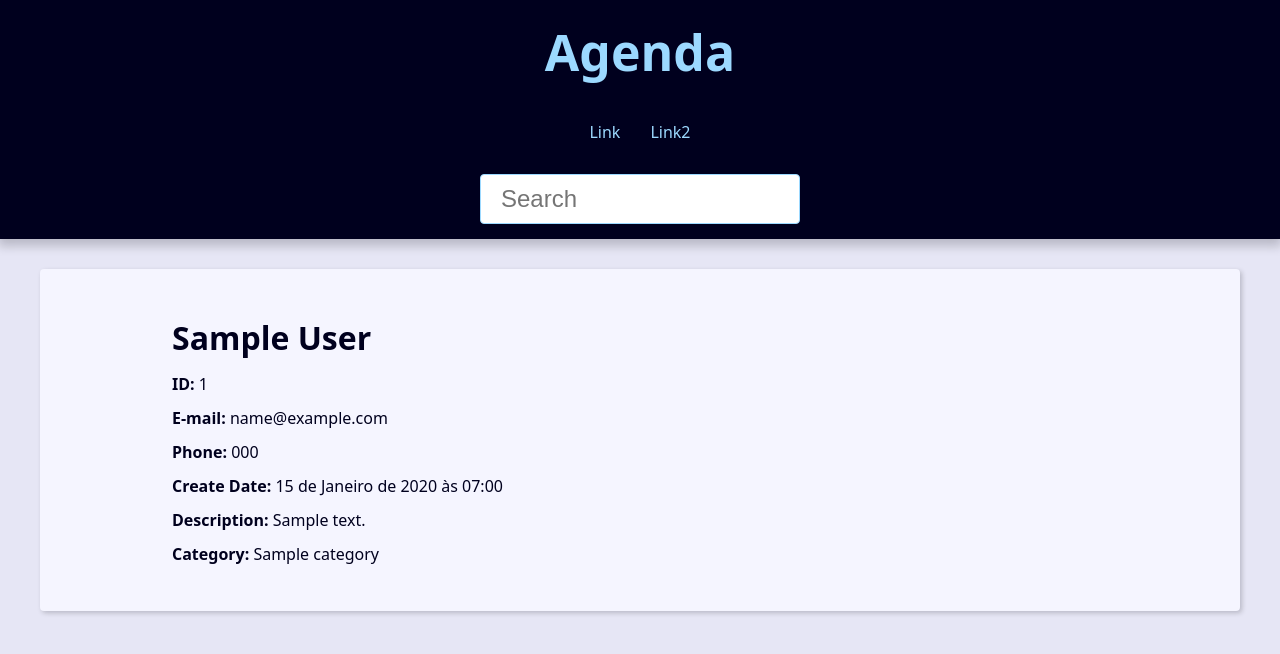
After one commit to GrigorEduardo/agend_django, a Django app: page /1/ in a window 1280 px wide. The commit adds this page. Shown: the top 654 px of the page. Run offline with Django 5.2, Linux system fonts and the light colour scheme; tables that the repository leaves empty hold one stand-in row (values such as "Sample post").

Commit message:
adicionando algumas att

```diff
--- a/base_static/global/css/style.css
+++ b/base_static/global/css/style.css
@@ -1,3 +1,314 @@
-body {
-    background: red;
-}
+:root {
+    --spacing: 1.5rem;
+    --link-dark-color: rgb(0, 83, 134);
+    --link-light-color: rgb(156, 217, 255);
+    --clr-white: rgb(245, 245, 255);
+    --clr-black: rgb(0, 0, 30);
+    --clr-light-gray: rgb(230, 230, 245);
+    --clr-dark-shadow-5: rgba(0, 0, 10, 5%);
+    --clr-dark-shadow-10: rgba(0, 0, 10, 10%);
+    --clr-dark-shadow-20: rgba(0, 0, 10, 20%);
+    --clr-light-shadow-5: rgba(200, 200, 255, 5%);
+    --clr-light-shadow-10: rgba(200, 200, 255, 10%);
+    --clr-light-shadow-20: rgba(200, 200, 255, 20%);
+    --main-page-width: 120rem;
+    --table-min-width: 60rem;
+    --biggest-font-size: 5rem;
+    --bigger-font-size: 4rem;
+    --big-font-size: 3.2rem;
+    --medium-font-size: 2.4rem;
+    --small-font-size: 1.6rem;
+    --smaller-font-size: 1.4rem;
+    --smallest-font-size: 1.2rem;
+    --transition-fast: 300ms;
+    --transition-medium: 600ms;
+    --transition-slow: 1s;
+    --default-border-radius: 4px;
+  }
+
+  *,
+  *::before,
+  *::after {
+    margin: 0;
+    padding: 0;
+    box-sizing: border-box;
+  }
+
+  html {
+    font-size: 62.5%;
+  }
+
+  body {
+    font-family: system-ui, -apple-system, BlinkMacSystemFont, 'Segoe UI', Roboto,
+      Oxygen, Ubuntu, Cantarell, 'Open Sans', 'Helvetica Neue', sans-serif;
+    line-height: 1.5;
+    font-size: var(--small-font-size);
+    color: var(--clr-black);
+    -webkit-font-smoothing: antialiased;
+    background: var(--clr-light-gray);
+  }
+
+  img,
+  svg {
+    display: block;
+    max-width: 100%;
+  }
+
+  .header {
+    background: var(--clr-black);
+    padding: var(--spacing);
+    box-shadow: 0 5px 10px 2px var(--clr-dark-shadow-20);
+    z-index: 1;
+    position: relative;
+  }
+
+  .header-heading {
+    font-size: var(--biggest-font-size);
+    text-align: center;
+  }
+
+  .header-link {
+    color: var(--link-light-color);
+    text-decoration: none;
+    transition: filter var(--transition-fast) ease-in-out;
+  }
+
+  .header-link:hover {
+    filter: brightness(70%);
+  }
+
+  .menu {
+    margin: var(--spacing);
+  }
+
+  .menu-list {
+    list-style: none;
+    display: flex;
+    justify-content: center;
+    flex-flow: row wrap;
+  }
+
+  .menu-link {
+    display: block;
+    padding: var(--spacing);
+    color: var(--link-light-color);
+    text-decoration: none;
+    transition: background-color var(--transition-fast) ease-in-out;
+    border-radius: var(--default-border-radius);
+  }
+
+  .menu-link:hover {
+    background: var(--clr-light-shadow-10);
+  }
+
+  .content {
+    max-width: var(--main-page-width);
+    margin: calc(var(--spacing) * 2) auto;
+    padding: var(--spacing);
+    background: var(--clr-white);
+    box-shadow: 2px 2px 5px var(--clr-dark-shadow-20);
+    border-radius: var(--default-border-radius);
+  }
+
+  .responsive-table {
+    width: 100%;
+    overflow-x: auto;
+  }
+
+  .contacts-table {
+    width: 100%;
+    min-width: var(--table-min-width);
+    border-collapse: collapse;
+  }
+
+  .table-caption {
+    font-size: var(--medium-font-size);
+    font-weight: bold;
+    padding: var(--spacing);
+  }
+
+  .table-row {
+    text-align: left;
+    text-overflow: ellipsis;
+    transition: background-color var(--transition-fast) ease-in-out;
+  }
+
+  .table-row:nth-of-type(2n) {
+    background: var(--clr-dark-shadow-5);
+  }
+
+  .table-row:not(.table-row-header):hover {
+    background: var(--clr-dark-shadow-10);
+  }
+
+  .table-row-header {
+    background: var(--clr-light-gray);
+    color: var(--clr-black);
+  }
+
+  .table-cel,
+  .table-header {
+    padding: var(--spacing);
+  }
+
+  .table-link {
+    color: var(--link-dark-color);
+    transition: color var(--transition-fast) ease-in-out;
+    text-decoration: none;
+  }
+
+  .table-link:hover {
+    color: var(--clr-black);
+  }
+
+  @media (min-width: 600px) {
+    .single-contact {
+      max-width: 80%;
+      margin: calc(var(--spacing) * 2) auto;
+    }
+  }
+
+  .single-contact h1 {
+    margin: 1rem 0;
+  }
+
+  .single-contact p {
+    margin: 1rem 0;
+  }
+
+  .pagination {
+    margin-top: var(--spacing);
+    display: flex;
+    justify-content: center;
+    padding: calc(var(--spacing) * 0.8);
+    font-size: var(--small-font-size);
+  }
+
+  .pagination .step-links {
+    display: flex;
+    gap: calc(var(--spacing) * 0.8);
+  }
+
+  .pagination .step-links a {
+    color: var(--link-dark-color);
+    transition: color var(--transition-fast) ease-in-out;
+    text-decoration: none;
+    display: block;
+  }
+
+  .search {
+    display: flex;
+    justify-content: center;
+  }
+
+  .search-input {
+    font-size: var(--medium-font-size);
+    padding: 1rem 2rem;
+    width: 100%;
+    max-width: 32rem;
+    border-radius: var(--default-border-radius);
+    border: 1px solid var(--link-light-color);
+  }
+
+  .search-input:focus {
+    box-shadow: 0 0 15px var(--link-light-color);
+  }
+
+  .message {
+    max-width: 600px;
+    margin: var(--spacing) auto;
+    margin-top: calc(var(--spacing) * 2);
+    padding: var(--spacing);
+    text-align: center;
+    border-radius: var(--default-border-radius);
+    font-size: var(--smaller-font-size);
+  }
+
+  .message.success {
+    background: rgba(0, 255, 0, 0.3);
+    border: 1px solid rgba(0, 255, 0, 90%);
+  }
+
+  .message.error {
+    background: rgba(255, 0, 0, 0.3);
+    border: 1px solid rgba(255, 0, 0, 90%);
+  }
+
+  .message.warning {
+    background: rgba(255, 255, 0, 0.3);
+    border: 1px solid rgba(255, 255, 0, 90%);
+  }
+
+  .form-wrapper {
+    max-width: 60rem;
+    margin: var(--spacing) auto;
+  }
+
+  .form-content {
+    margin: var(--spacing) 0;
+  }
+
+  .form-group {
+    display: flex;
+    flex-direction: column;
+    padding-bottom: var(--spacing);
+  }
+  .errorlist {
+    list-style: none;
+    font-size: var(--smaller-font-size);
+    color: tomato;
+  }
+  .errorlist.nonfield {
+    color: inherit;
+  }
+
+  .form-group p {
+    margin: 1em 0;
+  }
+
+  .form-group .help-text,
+  .form-group .help-text ~ ul {
+    margin: 0;
+    font-size: var(--smallest-font-size);
+    list-style: none;
+  }
+
+  .form-group input,
+  .form-group textarea,
+  .form-group select {
+    padding: 1rem;
+    border-radius: var(--default-border-radius);
+    border: 1px solid var(--link-dark-color);
+  }
+
+  .form-group input:focus,
+  .form-group textarea:focus,
+  .form-group select:focus {
+    outline: none;
+    box-shadow: 0 0 5px var(--link-dark-color);
+  }
+
+  .form-group label {
+    font-size: var(--smaller-font-size);
+  }
+
+  .btn {
+    background-color: var(--link-dark-color);
+    color: var(--clr-white);
+    font-weight: bold;
+    border: none;
+    padding: 1rem 2rem;
+    border-radius: var(--default-border-radius);
+    cursor: pointer;
+    transition: filter var(--transition-fast) ease-in-out;
+  }
+
+  .btn:hover {
+    filter: brightness(90%);
+  }
+
+  .btn:focus,
+  .btn:active {
+    filter: brightness(80%);
+    box-shadow: 0 0 5px var(--link-dark-color);
+  }
--- a/base_templates/global/base.html
+++ b/base_templates/global/base.html
@@ -4,9 +4,14 @@
     <meta charset="UTF-8">
     <meta name="viewport" content="width=device-width, initial-scale=1.0">
     <title>Document</title>
-    <link rel="stylesheet" href="{% static "global/css/style.css" %}">
+    <link rel="stylesheet" href="{% static 'global/css/style.css' %}">
 </head>
 <body>
-    <h1>Qualquer</h1>
+    {% include "global/partials/_header.html" %}
+    <main class="content">
+        {% block content %}
+
+        {% endblock content %}
+    </main>
 </body>
 </html>
--- /dev/null
+++ b/base_templates/global/partials/_header.html
@@ -0,0 +1,30 @@
+<header class="header">
+    <h1 class="header-heading">
+        <a href="{% url "contact:index" %}" class="header-link">
+            Agenda
+        </a>
+    </h1>
+    <nav class="menu">
+        <ul class="menu-list">
+            <li class="menu-item">
+                <a href="" class="menu-link">
+                    Link
+                </a>
+            </li>
+            <li class="menu-item">
+                <a href="" class="menu-link">
+                    Link2
+                </a>
+            </li>
+        </ul>
+    </nav>
+
+    <div class="search">
+        <form action="" method="get">
+            <input type="text"
+            class="search-input"
+            placeholder="Search" id="search"
+            name="q">
+        </form>
+    </div>
+</header>
--- a/contact/models.py
+++ b/contact/models.py
@@ -1,8 +1,19 @@
 from django.db import models
 from django.utils import timezone
-
+from django.contrib.auth.models import User
 # Create your models here.
 
+
+
+class Category(models.Model):
+
+    class Meta:
+        verbose_name = 'Category'
+        verbose_name_plural = 'Categories'
+
+    name = models.CharField(max_length=50)
+    def __str__(self):
+        return f'{self.name}'
 class Contact(models.Model):
 
     first_name = models.CharField(max_length=50)
@@ -13,6 +24,7 @@ class Contact(models.Model):
     description = models.TextField(blank=True)
     show = models.BooleanField(default=True)
     picture = models.ImageField(blank=True, upload_to='pictures/%Y/%m/')
-
+    category = models.ForeignKey(Category, on_delete=models.SET_NULL, blank=True, null=True)
+    owner = models.ForeignKey(User, on_delete=models.SET_NULL, blank=True, null=True)
     def __str__(self):
         return f'{self.first_name} {self.last_name}'
--- /dev/null
+++ b/contact/templates/contact/contact.html
@@ -0,0 +1,15 @@
+{% extends 'global/base.html' %}
+
+{% block content %}
+    <div class="single-contact">
+        <h1 class="single-contact-name">
+            {{ contact.first_name }} {{ contact.last_name }}
+        </h1>
+        <p><b>ID:</b> {{contact.id}}</p>
+        <p><b>E-mail:</b> {{contact.email}}</p>
+        <p><b>Phone:</b> {{contact.phone}}</p>
+        <p><b>Create Date:</b> {{contact.created_date}}</p>
+        <p><b>Description:</b> {{contact.description}}</p>
+        <p><b>Category:</b> {{contact.category.name}}</p>
+    </div>
+{% endblock content %}
--- a/contact/urls.py
+++ b/contact/urls.py
@@ -1,8 +1,9 @@
 from django.urls import path
 from contact import views
 
-
+app_name = 'contact'
 
 urlpatterns = [
+     path('<int:contact_id>/', views.contact, name='contact'),
      path('', views.index, name='index'),
 ]
--- /dev/null
+++ b/contact/views/__init__.py
@@ -0,0 +1 @@
+from .contact_views import *
--- /dev/null
+++ b/contact/views/contact_views.py
@@ -0,0 +1,29 @@
+from django.shortcuts import render, get_object_or_404
+from contact.models import Contact
+
+
+# Create your views here.
+def index(request):
+    contacts = Contact.objects.filter(show=True).order_by('-id')[:10]
+    context = {
+        'contacts': contacts,
+    }
+    return render(
+        request,
+        'contact/index.html',
+        context
+    )
+
+def contact(request, contact_id):
+
+    single_contact = get_object_or_404(Contact, pk=contact_id)
+
+    context = {
+        'contact': single_contact,
+    }
+    print(single_contact)
+    return render(
+        request,
+        'contact/contact.html',
+        context
+    )
--- a/project/settings.py
+++ b/project/settings.py
@@ -128,3 +128,9 @@ MEDIA_ROOT = BASE_DIR / 'media'
 # https://docs.djangoproject.com/en/5.1/ref/settings/#default-auto-field
 
 DEFAULT_AUTO_FIELD = 'django.db.models.BigAutoField'
+
+try:
+
+    from project.local_settings import *
+except ImportError:
+    ...
--- a/project/urls.py
+++ b/project/urls.py
@@ -25,3 +25,4 @@ urlpatterns = [
 ]
 
 urlpatterns += static(settings.MEDIA_URL, document_root=settings.MEDIA_ROOT)
+urlpatterns += static(settings.STATIC_URL, document_root=settings.STATIC_ROOT)
```
Also changed, not shown: contact/admin.py (+9 -4 lines), contact/templates/contact/index.html (+42 -0 lines), contact/views.py (deleted, +0 -8 lines), utils/create_contacts.py (added, +59 -0 lines), contact/migrations/0003_category_contact_category.py (added), contact/migrations/0004_alter_category_options_contact_owner.py (added), 1 other file.
